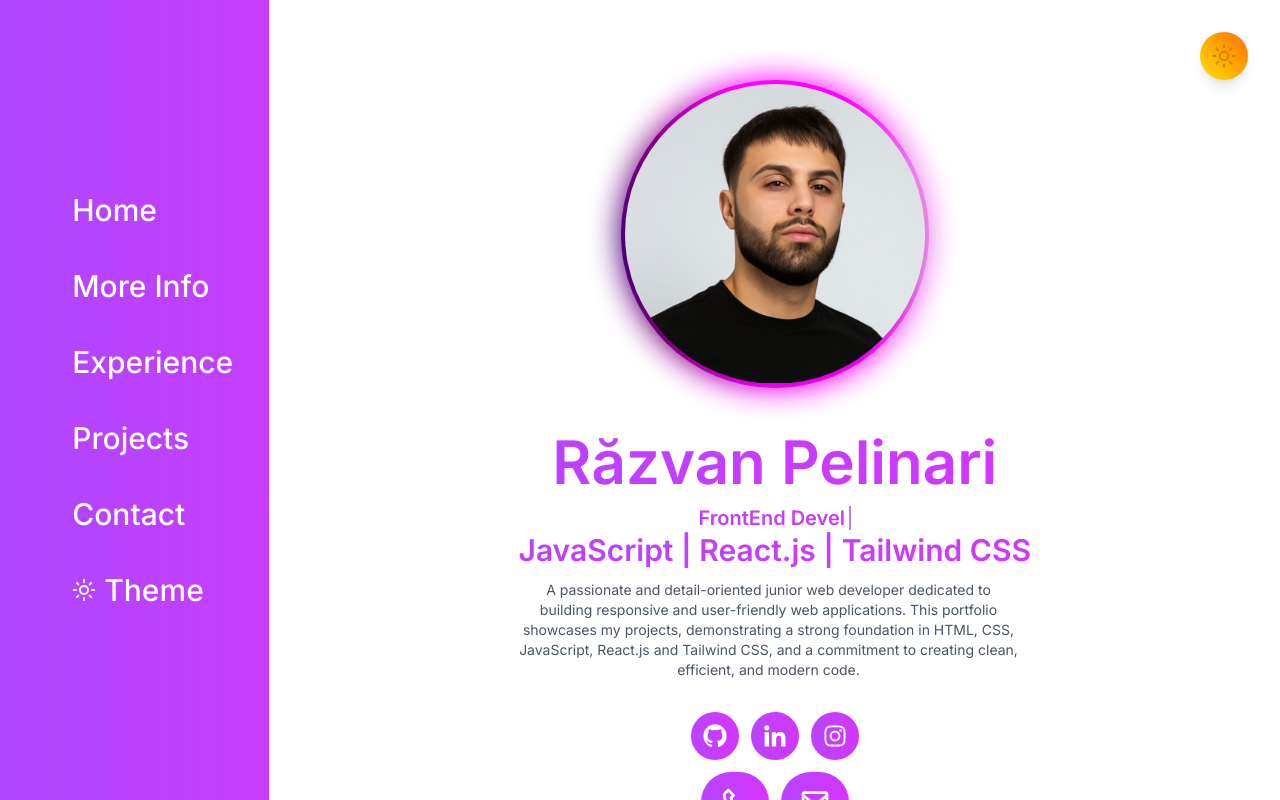
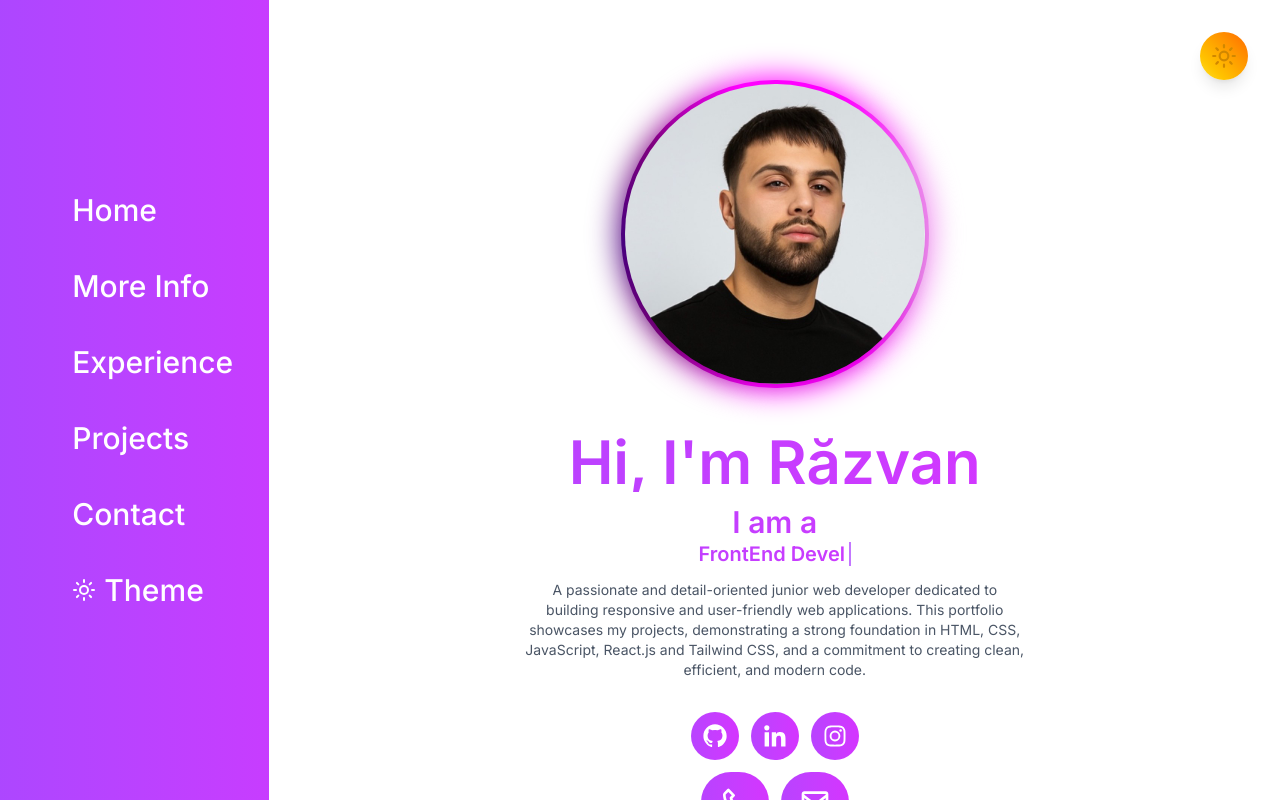
Before and after one commit to RazvanPelinari/react-website-portofolio, a React (Vite) app: page / in a window 1280 px wide. Built offline with nearby package versions, Linux system fonts and the light colour scheme.

Commit message:
Update Home.jsx

```diff
--- a/src/components/Pages/Home.jsx
+++ b/src/components/Pages/Home.jsx
@@ -47,15 +47,14 @@ const Home = () => {
   animate-gradient bg-[length:400%_400%] bg-clip-text text-4xl font-semibold text-transparent md:text-5xl lg:text-6xl
   drop-shadow-[0_-4px_6px_rgba(255,255,255,0.8)] dark:drop-shadow-[0_-4px_6px_rgba(147,51,234,0.3)]"
           >
-            Răzvan Pelinari
+            Hi, I'm Răzvan
           </h1>
           <h3
             className="border-purple-400 bg-gradient-to-r from-purple-500 via-fuchsia-500 to-purple-500
   animate-gradient bg-[length:400%_400%] bg-clip-text text-xl font-semibold text-transparent md:text-2xl lg:text-3xl
   drop-shadow-[0_-4px_6px_rgba(255,255,255,0.8)] dark:drop-shadow-[0_-4px_6px_rgba(147,51,234,0.3)]"
           >
-            <Typewriter />
-            {"JavaScript | React.js | Tailwind CSS"}
+            I am a < Typewriter />
             <p />
           </h3>
           <p className="max-w-[500px] text-sm text-gray-600 dark:text-gray-300">
```
